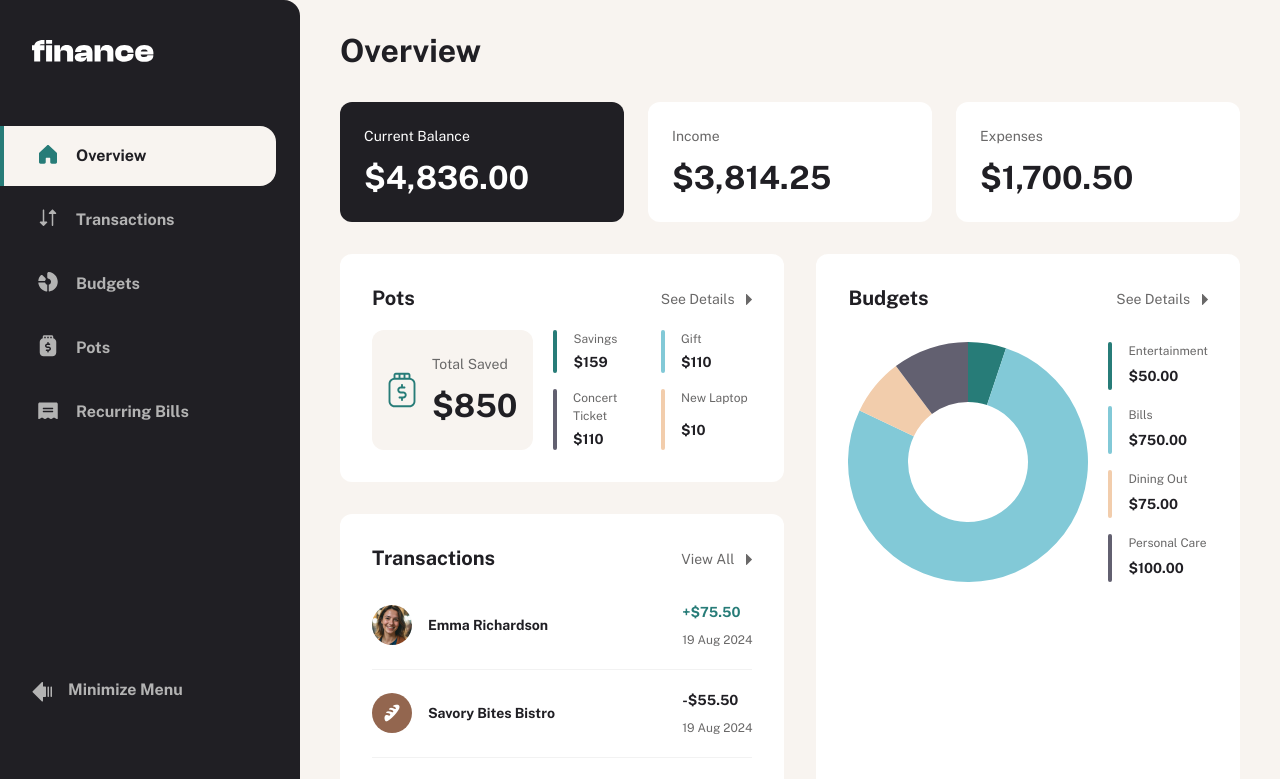
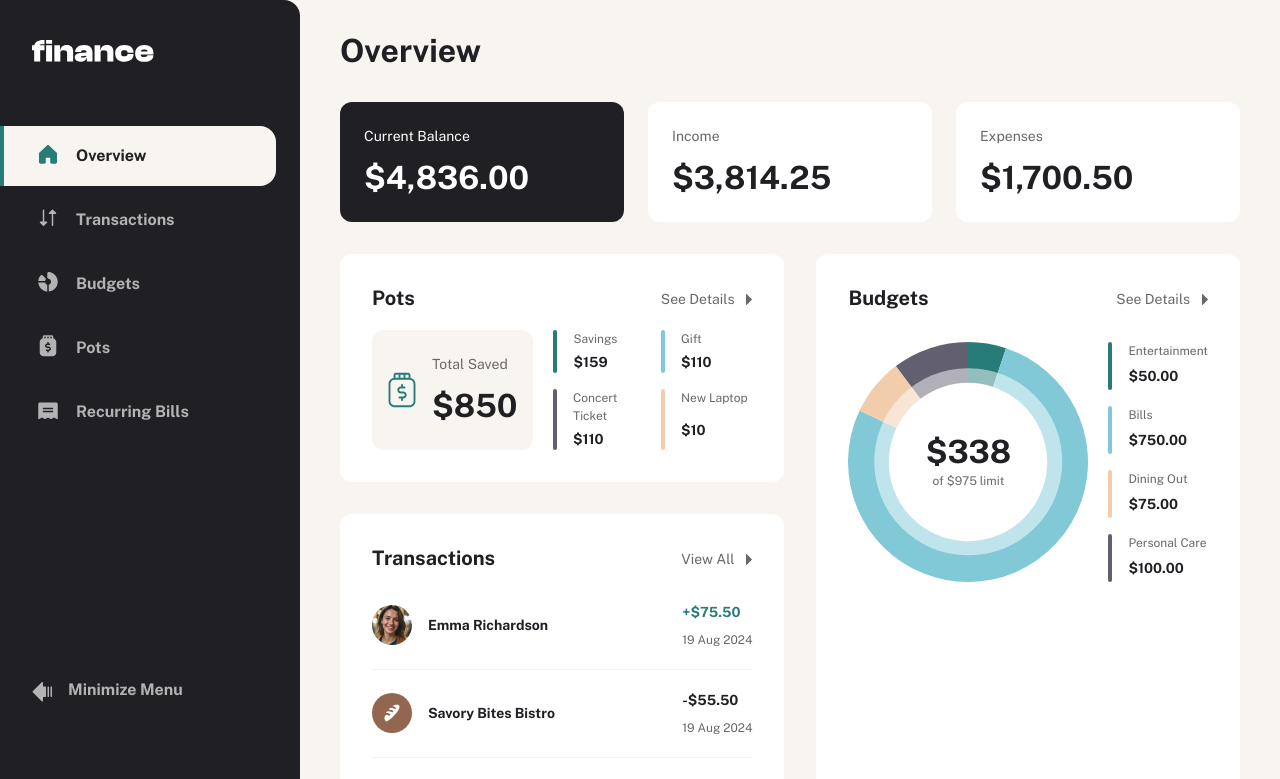
Before and after one commit to PioKl/Personal-Finance-App, a Next.js app: page / in a window 1280 px wide. Shown: the top 779 px of the page. Built offline with nearby package versions, Linux system fonts and the light colour scheme.

Commit message:
Budgets update

```diff
--- a/app/(root)/page.tsx
+++ b/app/(root)/page.tsx
@@ -46,6 +46,7 @@ export default function Home() {
         display: false,
       },
     },
+    cutout: "66%",
   };
 
   return (
@@ -192,6 +193,14 @@ export default function Home() {
                     <div className="pointer-events-auto">
                       <Doughnut data={chartData} options={options} />
                     </div>
+                    <div className="absolute flex flex-col items-center justify-center top-1/2 left-1/2 transform -translate-x-1/2 -translate-y-1/2 w-[187.5px] h-[187.5px] bg-white/50 rounded-full">
+                      <span className="text-preset-1 tracking-preset-1 leading-preset-1 font-preset-1 text-color-one">
+                        $338
+                      </span>
+                      <span className="text-preset-5 tracking-preset-5 leading-preset-5 font-preset-5 text-color-three">
+                        of ${budgetsMaximum.reduce((a, b) => a + b, 0)} limit
+                      </span>
+                    </div>
                   </div>
                 </div>
                 <ul className="grid grid-cols-2 gap-space-200 md:ml-auto md:grid-cols-1 lg:grid-cols-2 lg:ml-0 xl:grid-cols-1 xl:ml-auto">
```
